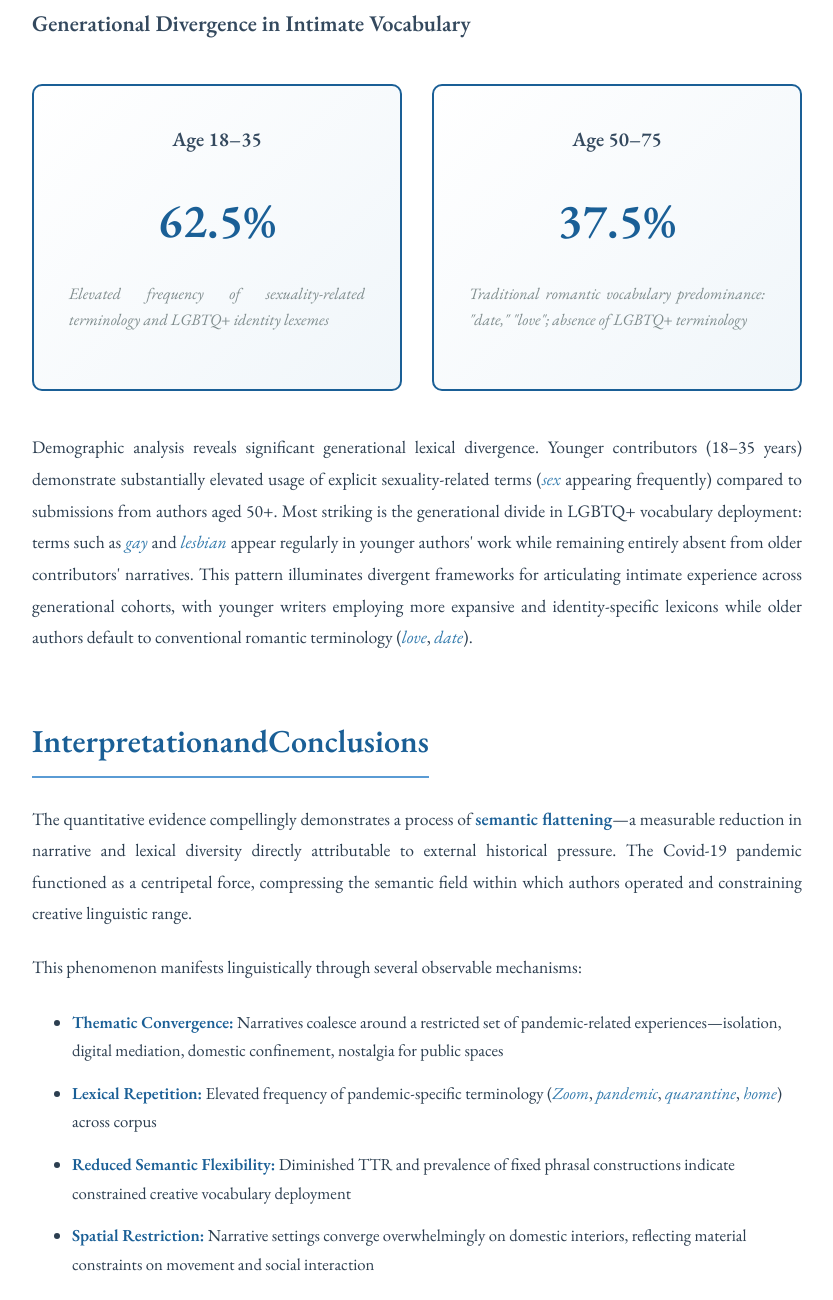
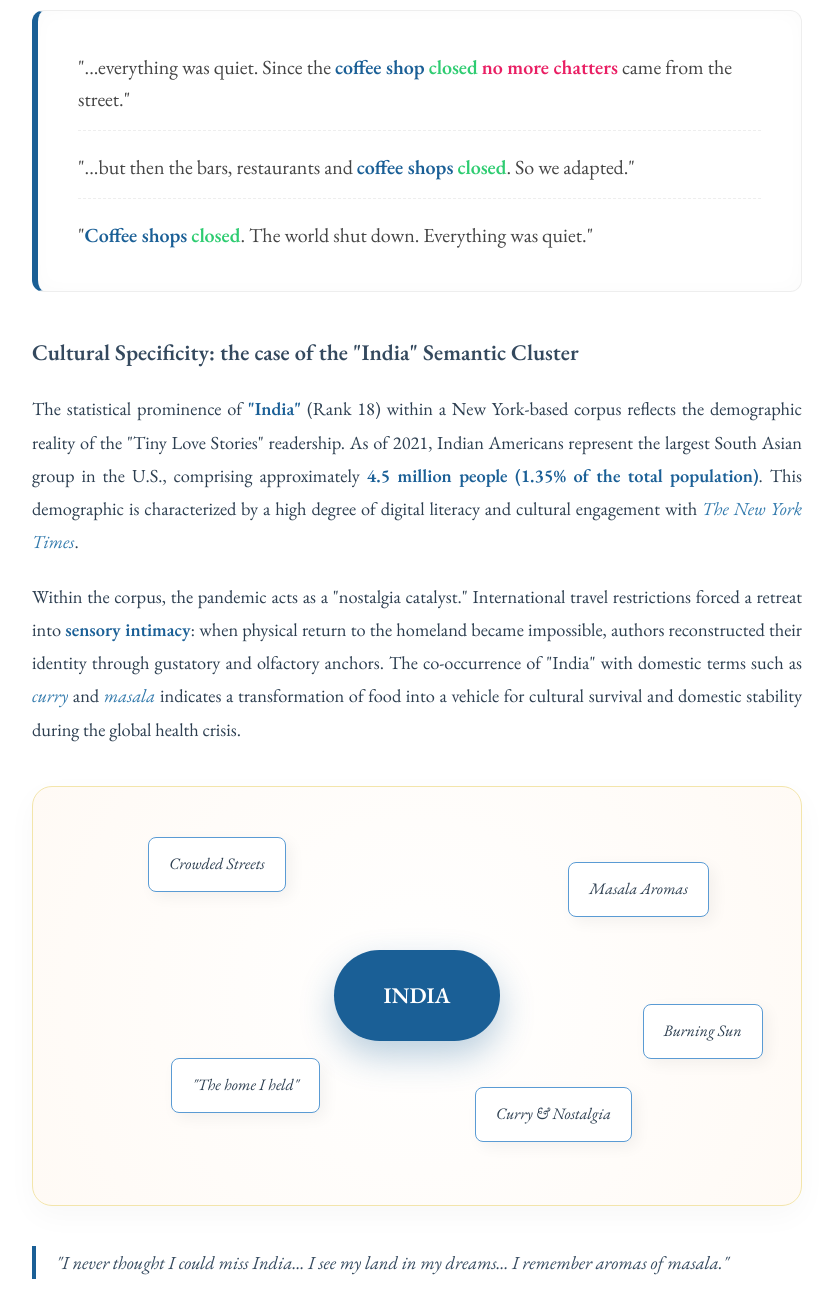
Before and after one commit to sarapaolella/nytstories-research, a plain HTML site: page index.html in a window 1280 px wide. Shown: the part 5189-6489 px from the top of the page, without its empty margins (223-1056 px from the left). Drawn offline with nearby package versions, Linux system fonts and the light colour scheme.

Commit message:
Enhance index.html with cultural analysis sections
Added new sections discussing cultural specificity and the impact of the pandemic on social spaces, particularly coffee shops and Indian culinary references.

```diff
--- a/index.html
+++ b/index.html
@@ -456,8 +456,47 @@
 
             <p>This spatial convergence reflects material constraints on social interaction during lockdown periods, wherein domestic space simultaneously functioned as refuge and confinement, while public gathering places persisted solely as sites of memory and longing.</p>
 
-            <h3>Cultural Specificity</h3>
-            <p>Food-related terminology demonstrates unexpected patterns of cultural specificity. Non-American culinary lexemes—particularly those denoting Indian cuisine such as <em>curry</em> and <em>masala</em>—appear with notable frequency. The proper noun <em>India</em> occurs seven times, indicating substantial representation of authors with Indian heritage or diasporic connections. These references frequently co-occur with verbs expressing absence and nostalgia (<em>miss</em>, <em>remember</em>), suggesting intensified longing for geographic and cultural origins during pandemic isolation—a doubling of displacement wherein physical lockdown exacerbates existing diasporic separation.</p>
+<p>From a sociological perspective, the coffee shop represents the quintessential "Third Place"—a term coined by Ray Oldenburg to describe environments essential for civil society and interpersonal connection, situated between the domestic sphere (first place) and the workplace (second place). In the North American dating landscape, coffee shops function as primary sites for "low-stakes" social screening; empirical data indicates that approximately 30-35% of initial romantic encounters in urban centers occur within these venues due to their perceived safety and social neutrality.
+
+The corpus-driven analysis reveals a semantic rupture: when the pandemic forced the closure of these public anchors, the "coffee shop" transitioned from a site of dynamic intimacy to a linguistic signifier of urban desolation. The collocates identified below illustrate a narrative of cessation, where social fluidity is replaced by static silence:</p>
+
+
+<div class="collocates-display" style="background: #fff; border: 1px solid #eee; padding: 40px; margin: 30px 0; border-radius: 12px; box-shadow: inset 0 0 20px rgba(0,0,0,0.02); border-left: 6px solid #1a5f96;">
+        <div class="collocates-line" style="margin-bottom: 20px; font-size: 1.25em; line-height: 1.6; color: #444; border-bottom: 1px dashed #eee; padding-bottom: 15px;">
+            "...everything was quiet. Since the <span style="color:#1a5f96; font-weight:700;">coffee shop</span> <span style="color:#2ecc71; font-weight:700;">closed</span> <span style="color:#e91e63; font-weight:700;">no more chatters</span> came from the street."
+        </div>
+        <div class="collocates-line" style="margin-bottom: 20px; font-size: 1.25em; line-height: 1.6; color: #444; border-bottom: 1px dashed #eee; padding-bottom: 15px;">
+            "...but then the bars, restaurants and <span style="color:#1a5f96; font-weight:700;">coffee shops</span> <span style="color:#2ecc71; font-weight:700;">closed</span>. So we adapted."
+        </div>
+        <div class="collocates-line" style="margin-bottom: 0; font-size: 1.25em; line-height: 1.6; color: #444;">
+            "<span style="color:#1a5f96; font-weight:700;">Coffee shops</span> <span style="color:#2ecc71; font-weight:700;">closed</span>. The world shut down. Everything was quiet."
+        </div>
+    </div>
+</section>
+
+
+            <h3>Cultural Specificity: the case of the "India" Semantic Cluster</h3>
+            <section class="section-block" style="margin-bottom: 60px;">
+       <p style="text-align: justify; font-size: 1.15em;">
+        The statistical prominence of <strong>"India"</strong> (Rank 18) within a New York-based corpus reflects the demographic reality of the "Tiny Love Stories" readership. As of 2021, Indian Americans represent the largest South Asian group in the U.S., comprising approximately <strong>4.5 million people (1.35% of the total population)</strong>. This demographic is characterized by a high degree of digital literacy and cultural engagement with <em>The New York Times</em>.
+    </p>
+    <p style="text-align: justify; font-size: 1.15em;">
+        Within the corpus, the pandemic acts as a "nostalgia catalyst." International travel restrictions forced a retreat into <strong>sensory intimacy</strong>: when physical return to the homeland became impossible, authors reconstructed their identity through gustatory and olfactory anchors. The co-occurrence of "India" with domestic terms such as <em>curry</em> and <em>masala</em> indicates a transformation of food into a vehicle for cultural survival and domestic stability during the global health crisis.
+    </p>
+
+    <div class="semantic-map" style="height: 420px; position: relative; background: radial-gradient(circle, #ffffff 0%, #fffaf5 100%); border: 1px solid #f3e5ab; border-radius: 20px; display: flex; align-items: center; justify-content: center; overflow: hidden; margin: 40px 0; box-shadow: 0 10px 30px rgba(0,0,0,0.03);">
+        <div class="center-node" style="background: #1a5f96; color: white; padding: 25px 50px; border-radius: 50px; z-index: 2; font-weight: bold; font-size: 1.4em; box-shadow: 0 15px 35px rgba(26,95,150,0.3);">INDIA</div>
+        <div class="orbit-node" style="position: absolute; top:12%; left:15%; background: white; padding: 12px 20px; border-radius: 8px; border: 1px solid #5a9bd4; box-shadow: 5px 5px 15px rgba(0,0,0,0.05); font-style: italic;">Crowded Streets</div>
+        <div class="orbit-node" style="position: absolute; top:18%; right:12%; background: white; padding: 12px 20px; border-radius: 8px; border: 1px solid #5a9bd4; box-shadow: 5px 5px 15px rgba(0,0,0,0.05); font-style: italic;">Masala Aromas</div>
+        <div class="orbit-node" style="position: absolute; bottom:22%; left:18%; background: white; padding: 12px 20px; border-radius: 8px; border: 1px solid #5a9bd4; box-shadow: 5px 5px 15px rgba(0,0,0,0.05); font-style: italic;">"The home I held"</div>
+        <div class="orbit-node" style="position: absolute; bottom:15%; right:22%; background: white; padding: 12px 20px; border-radius: 8px; border: 1px solid #5a9bd4; box-shadow: 5px 5px 15px rgba(0,0,0,0.05); font-style: italic;">Curry & Nostalgia</div>
+        <div class="orbit-node" style="position: absolute; top:52%; right:5%; background: white; padding: 12px 20px; border-radius: 8px; border: 1px solid #5a9bd4; box-shadow: 5px 5px 15px rgba(0,0,0,0.05); font-style: italic;">Burning Sun</div>
+    </div>
+
+    <p style="font-style: italic; border-left: 4px solid #1a5f96; padding-left: 20px; font-size: 1.15em; color: #34495e;">
+        "I never thought I could miss India... I see my land in my dreams... I remember aromas of masala."
+    </p>
+</section>
 
             <h3>Generational Divergence in Intimate Vocabulary</h3>
             <div class="demographic-box">
```
